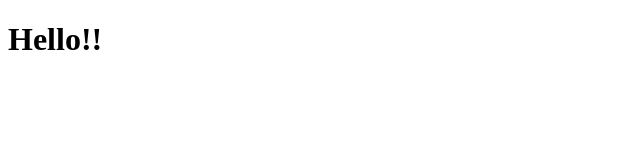
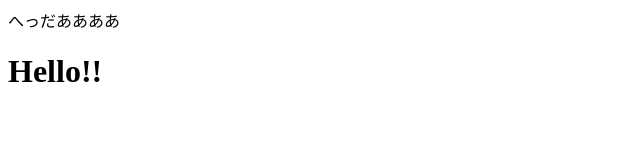
Before and after one commit to Shinta6348/git-practice, a plain HTML site: page index.html in a window 1280 px wide. Shown: the whole page, without its empty margins (0-640 px from the left). Drawn offline with Linux system fonts and the light colour scheme.

Commit message:
ヘッダー追加

```diff
--- a/index.html
+++ b/index.html
@@ -6,6 +6,8 @@
     <title>Document</title>
 </head>
 <body>
+    <header>へっだああああ</header>
+
     <h1>Hello!!</h1>
 
 </body>
```
